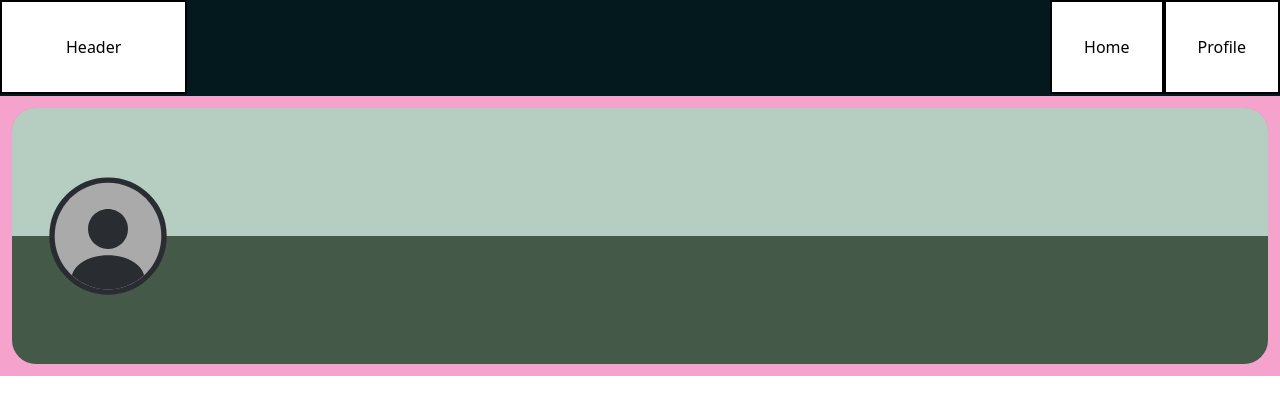
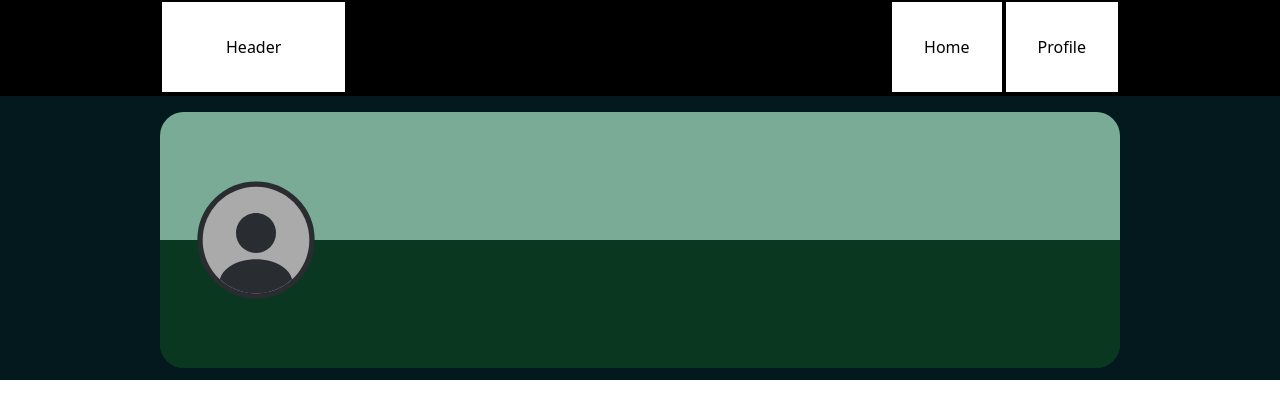
Before and after one commit to JJPSeno/cbc-site, a Nuxt app: page /Me in a window 1280 px wide. Shown: the top 418 px of the page. Built offline with nearby package versions, Linux system fonts and the light colour scheme.

Commit message:
Update paddings

```diff
--- a/components/base/CbcHeader.vue
+++ b/components/base/CbcHeader.vue
@@ -1,6 +1,6 @@
 <template>
   <section
-    class="w-full h-24 pb-0.5 flex justify-between bg-rich-black"
+    class="fixed w-full h-24 pb-0.5 px-0 sm:px-40 flex justify-between bg-black"
   >
     <div
       class="flex items-center justify-center px-16 bg-white border-black border-2"
--- a/components/index/CbcBusinessList.vue
+++ b/components/index/CbcBusinessList.vue
@@ -1,4 +1,7 @@
 <template>
+  <main
+    class="h-dvh pt-28 pb-2 px-0 sm:px-40 bg-rich-black"
+  >
     <ul
       class="flex flex-col gap-4 w-full"
     >
@@ -10,6 +13,7 @@
         <CbcBusinessesItem :business="business" />
       </li>
     </ul>
+  </main>
 </template>
 <script setup lang="ts">
 const { businesses } = useBusiness()
--- a/components/index/CbcBusinessesItem.vue
+++ b/components/index/CbcBusinessesItem.vue
@@ -7,6 +7,7 @@
     >
       <NuxtImg
         class="h-20 w-20 border-2 border-black" src="misc/test.jpg" width="40" height="40"
+        preload
       />
       <div
         class="ml-2"
--- a/components/me/CbcProfile.vue
+++ b/components/me/CbcProfile.vue
@@ -1,6 +1,6 @@
 <template>
   <div
-    class="p-3"
+    class="py-3 pt-28 px-0 sm:px-40 bg-rich-black"
   >
     <div
       class="flex relative flex-col h-64 w-full bg-green-500/50 rounded-3xl"
--- a/pages/Me/index.vue
+++ b/pages/Me/index.vue
@@ -1,7 +1,5 @@
 <template>
-  <div
-    class="bg-pink-500/50"
-  >
+  <div>
     <CbcHeader />
     <CbcProfile />
   </div>
--- a/pages/index.vue
+++ b/pages/index.vue
@@ -1,10 +1,6 @@
 <template>
   <div>
     <CbcHeader />
-    <main
-      class="h-dvh bg-rich-black p-2"
-    >
-      <CbcBusinessList />
-    </main>
+    <CbcBusinessList />
   </div>
 </template>
```
Lines whose indentation alone changed are shown as unchanged.
